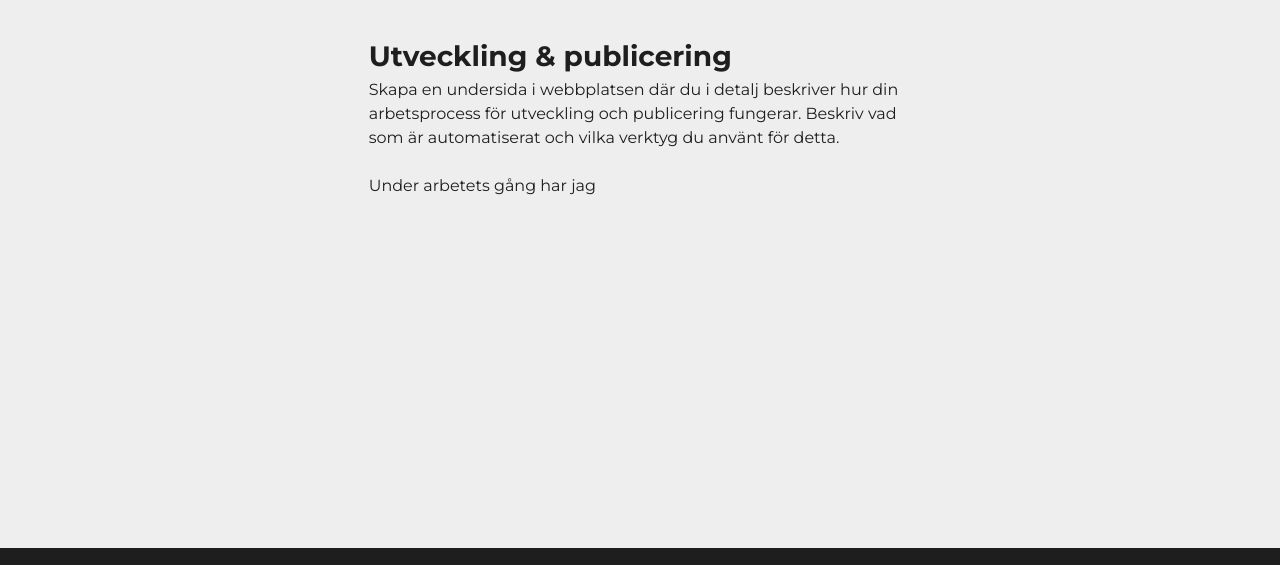
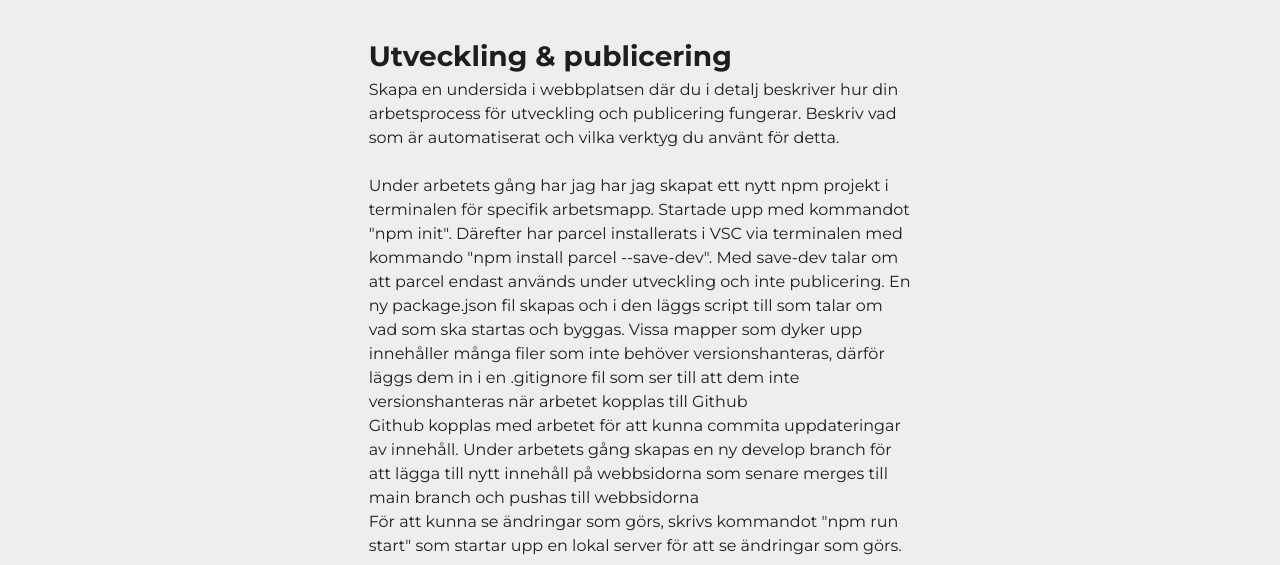
Before and after one commit to Hanin-96/dt211g-moment-1, a website built with Parcel: page src/about.html in a window 1280 px wide. Shown: the part 216-781 px from the top of the page. Built offline with nearby package versions, Linux system fonts and the light colour scheme.

Commit message:
Lagt till text om arbetsprocess del 1

```diff
--- a/src/about.html
+++ b/src/about.html
@@ -53,7 +53,11 @@
 
             <br>
 
-            <p>Under arbetets gång har jag </p>
+            <p>Under arbetets gång har jag har jag skapat ett nytt npm projekt i terminalen för specifik arbetsmapp. Startade upp med kommandot "npm init". Därefter har parcel installerats i VSC via terminalen med kommando "npm install parcel --save-dev". Med save-dev talar om att parcel endast används under utveckling och inte publicering. En ny package.json fil skapas och i den läggs script till som talar om vad som ska startas och byggas. Vissa mapper som dyker upp innehåller många filer som inte behöver versionshanteras, därför läggs dem in i en .gitignore fil som ser till att dem inte versionshanteras när arbetet kopplas till Github</p>
+
+            <p>Github kopplas med arbetet för att kunna commita uppdateringar av innehåll. Under arbetets gång skapas en ny develop branch för att lägga till nytt innehåll på webbsidorna som senare merges till main branch och pushas till webbsidorna</p>
+
+            <p>För att kunna se ändringar som görs, skrivs kommandot "npm run start" som startar upp en lokal server för att se ändringar som görs.</p>
 
         </div>
     </main>
```
